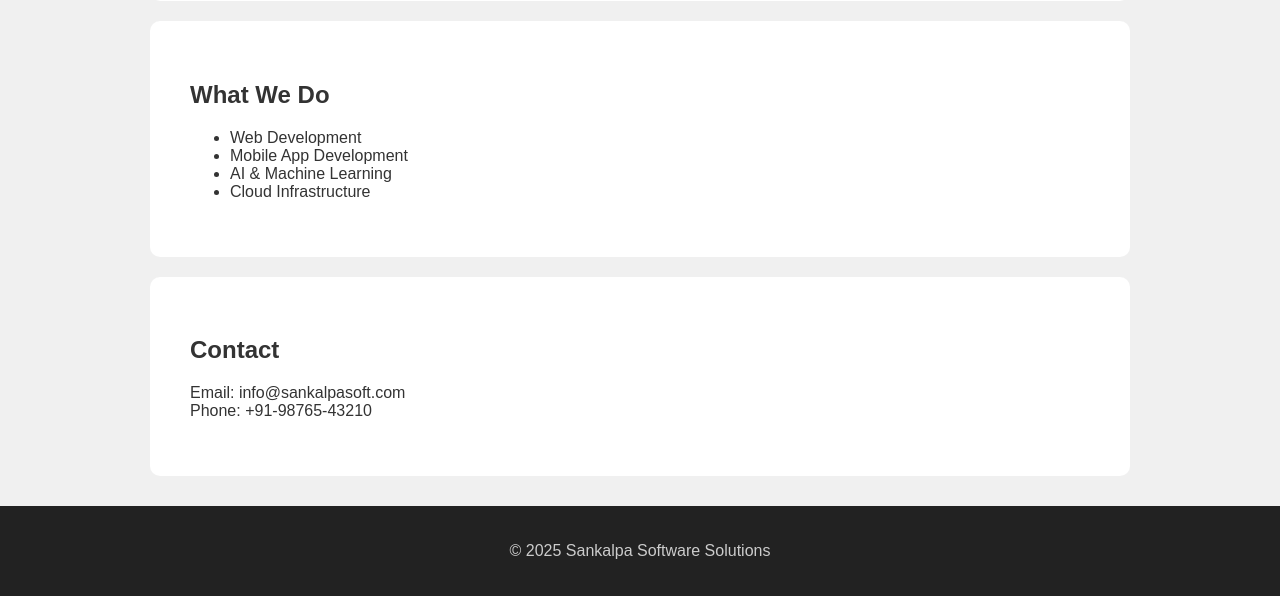
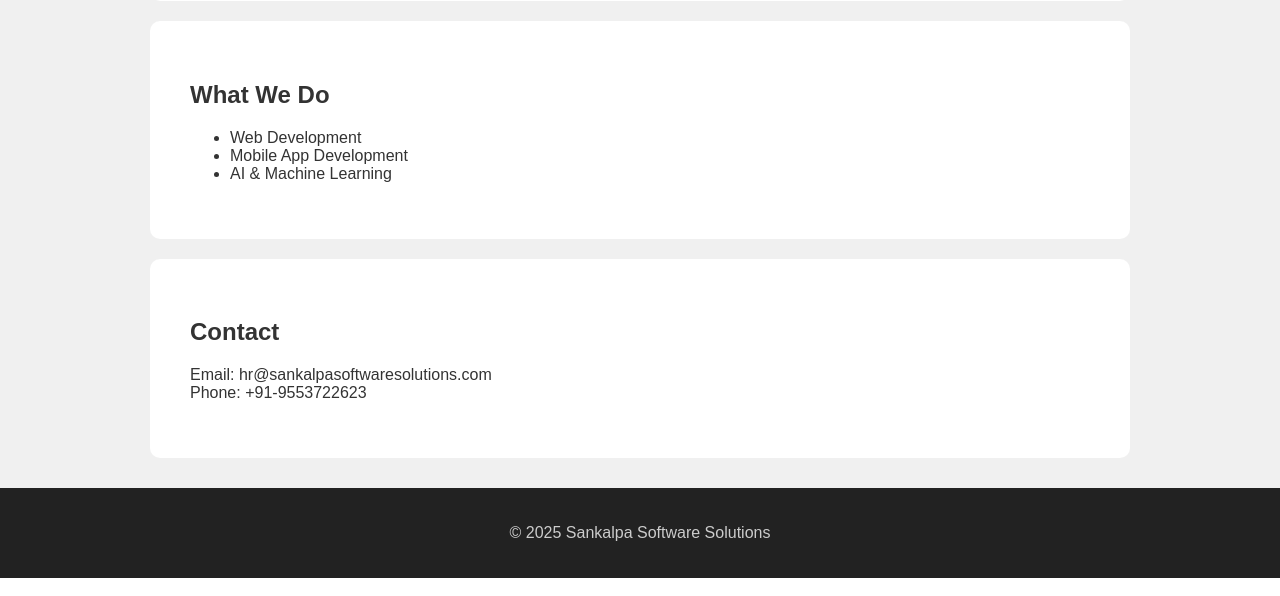
Before and after one commit to rakeshredd4512/sankalpa_web, a Flask app: page / in a window 1280 px wide. Shown: the part 395-991 px from the top of the page. Run offline with Flask 3, Linux system fonts and the light colour scheme.

Commit message:
Updated email and made changes

```diff
--- a/templates/index.html
+++ b/templates/index.html
@@ -22,13 +22,13 @@
       <li>Web Development</li>
       <li>Mobile App Development</li>
       <li>AI & Machine Learning</li>
-      <li>Cloud Infrastructure</li>
+
     </ul>
   </section>
 
   <section>
     <h2>Contact</h2>
-    <p>Email: info@sankalpasoft.com<br>Phone: +91-98765-43210</p>
+    <p>Email: hr@sankalpasoftwaresolutions.com<br>Phone: +91-9553722623</p>
   </section>
 
   <footer>
```
